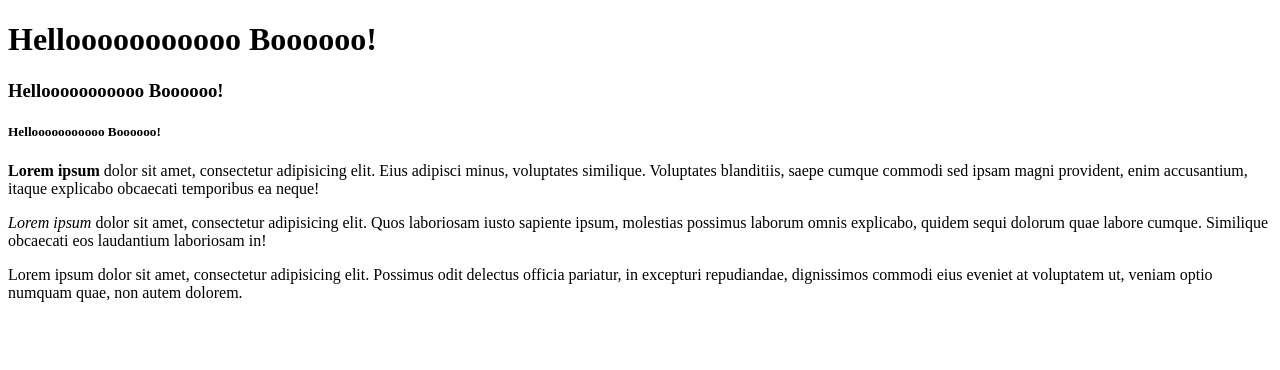
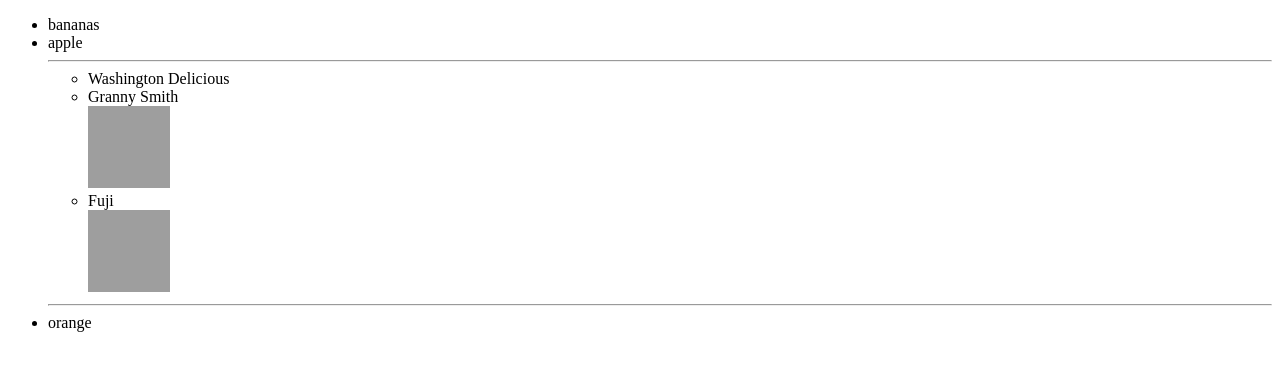
Before and after one commit to Billoncho/The-Complete-Web-Developer-01, a plain HTML site: page index.html in a window 1280 px wide. Drawn offline with Linux system fonts and the light colour scheme; grey boxes are pictures that could not be loaded.

```diff
--- a/index.html
+++ b/index.html
@@ -6,12 +6,19 @@
 </head>
 
 <body>
-	<h1>Hellooooooooooo Boooooo!</h1>
-	<h3>Hellooooooooooo Boooooo!</h3>
-	<h5>Hellooooooooooo Boooooo!</h5>
-	<p><strong>Lorem ipsum</strong> dolor sit amet, consectetur adipisicing elit. Eius adipisci minus, voluptates similique. Voluptates blanditiis, saepe cumque commodi sed ipsam magni provident, enim accusantium, itaque explicabo obcaecati temporibus ea neque!</p>
-	<p><em>Lorem ipsum</em> dolor sit amet, consectetur adipisicing elit. Quos laboriosam iusto sapiente ipsum, molestias possimus laborum omnis explicabo, quidem sequi dolorum quae labore cumque. Similique obcaecati eos laudantium laboriosam in!</p>
-	<p>Lorem ipsum dolor sit amet, consectetur adipisicing elit. Possimus odit delectus officia pariatur, in excepturi repudiandae, dignissimos commodi eius eveniet at voluptatem ut, veniam optio numquam quae, non autem dolorem.</p>
+	<ul>
+		<li>bananas</li>
+		<li>apple</li><hr>
+		<ul>
+			<li>Washington Delicious</li>
+			<li>Granny Smith</li>
+			<img src="https://upload.wikimedia.org/wikipedia/commons/d/d7/Granny_smith_and_cross_section.jpg" alt="Granny smith apple" width="82" Height="82">
+			<li>Fuji</li>
+			<img src="https://upload.wikimedia.org/wikipedia/commons/c/c1/Fuji_apple.jpg" alt="Fuji apple" width="82" Height="82">
+		</ul><hr>
+		<li>orange</li>
+	</ul>
+
 
 </body>
 
```
